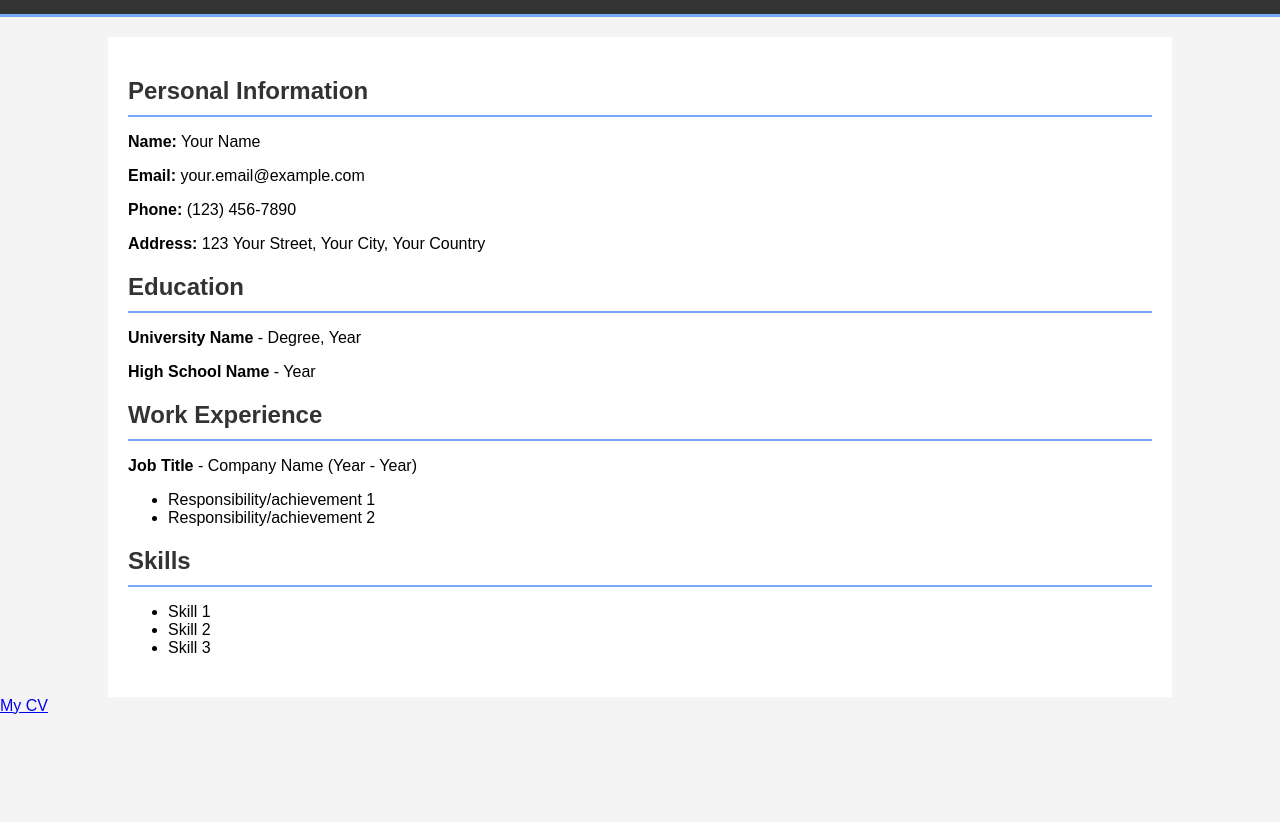
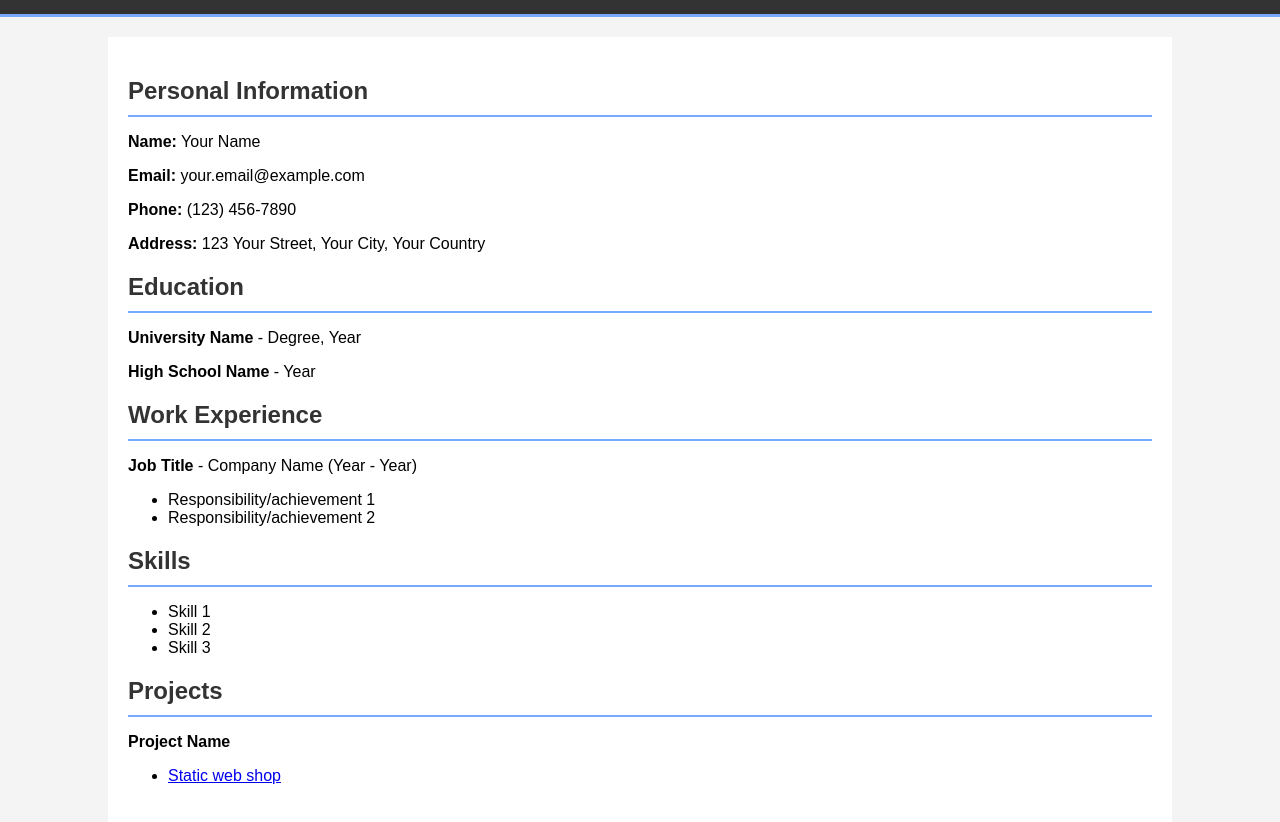
Before and after one commit to NqtPopCorn/nqtpopcorn.github.io, a plain HTML site: page index.html in a window 1280 px wide. Shown: the part 130-952 px from the top of the page. Before the commit the page ends 845 px from the top, so only its background shows below. Drawn offline with Linux system fonts and the light colour scheme.

Commit message:
Update index.html

```diff
--- a/index.html
+++ b/index.html
@@ -101,8 +101,17 @@
                 </ul>
             </div>
         </section>
+        <section>
+            <h2 class="section-title">Projects</h2>
+            <div class="section-content">
+                <p><strong>Project Name</strong></p>
+                <nav>
+                    <ul>
+                        <li><a href="./static-web-shop">Static web shop</a></li>
+                    </ul>
+                </nav>
+            </div>
+        </section>
     </div>
-
-  <a href="./CV">My CV</a>
 </body>
 </html>
```
